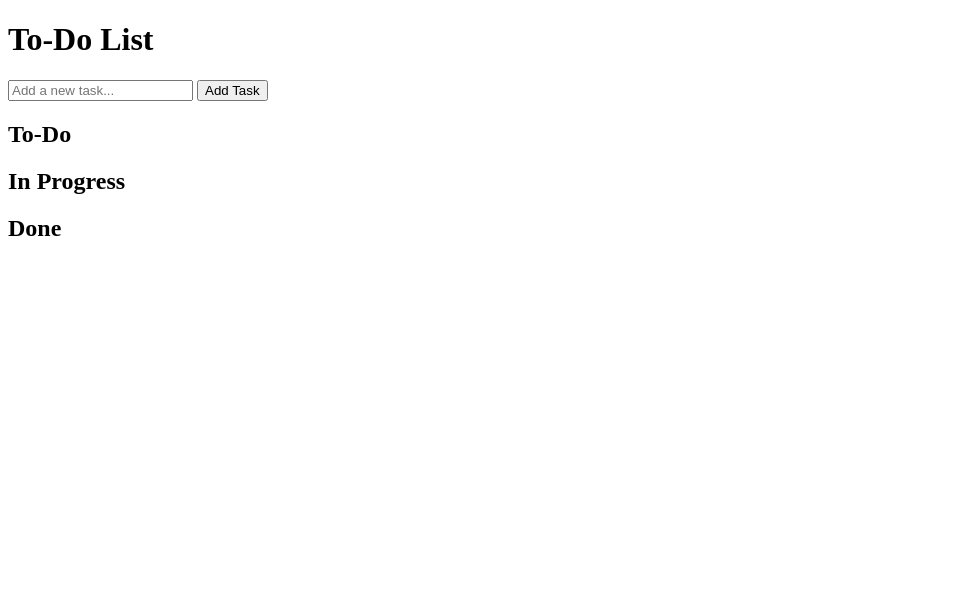
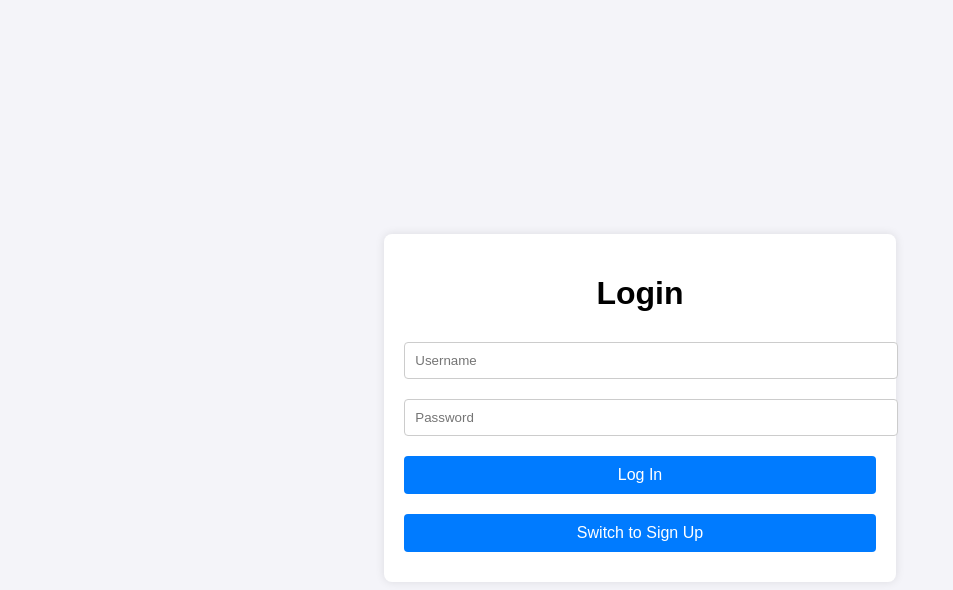
Before and after one commit to hlhol/learn_sqllit, a plain HTML site: page temp/index.html in a window 1280 px wide. Shown: the whole page, without its empty margins (0-953 px from the left). Drawn offline with Linux system fonts and the light colour scheme.

Commit message:
edit the html page + do css & js to change the fourm

```diff
--- a/temp/index.html
+++ b/temp/index.html
@@ -3,34 +3,19 @@
 <head>
     <meta charset="UTF-8">
     <meta name="viewport" content="width=device-width, initial-scale=1.0">
-    <title>To-Do List</title>
+    <title>Login or Sign Up</title>
     <link rel="stylesheet" href="main.css">
 </head>
 <body>
     <div class="container">
-        <h1>To-Do List</h1>
-
-        <form id="task-form">
-            <input type="text" id="new-task" placeholder="Add a new task..." required>
-            <button type="submit">Add Task</button>
+        <h1 id="form-title">Login</h1>
+        <form id="auth-form" action="/login" method="post">
+            <input type="text" id="username" name="username" placeholder="Username" required>
+            <input type="password" id="password" name="password" placeholder="Password" required>
+            <button type="submit">Log In</button>
         </form>
-
-        <div class="task-section">
-            <h2>To-Do</h2>
-            <ul id="todo-list"></ul>
-        </div>
-
-        <div class="task-section">
-            <h2>In Progress</h2>
-            <ul id="indoing-list"></ul>
-        </div>
-
-        <div class="task-section">
-            <h2>Done</h2>
-            <ul id="done-list"></ul>
-        </div>
+        <button class="switch-button" onclick="switchForm()">Switch to Sign Up</button>
     </div>
-
     <script src="index.js"></script>
 </body>
 </html>
--- a/temp/index.js
+++ b/temp/index.js
@@ -0,0 +1,20 @@
+// index.js
+
+function switchForm() {
+    const formTitle = document.getElementById('form-title');
+    const authForm = document.getElementById('auth-form');
+    const submitButton = authForm.querySelector('button[type="submit"]');
+    const switchButton = document.querySelector('.switch-button');
+
+    if (formTitle.textContent === 'Login') {
+        formTitle.textContent = 'Sign Up';
+        authForm.action = '/signup';
+        submitButton.textContent = 'Sign Up';
+        switchButton.textContent = 'Switch to Login';
+    } else {
+        formTitle.textContent = 'Login';
+        authForm.action = '/login';
+        submitButton.textContent = 'Log In';
+        switchButton.textContent = 'Switch to Sign Up';
+    }
+}
--- a/temp/main.css
+++ b/temp/main.css
@@ -0,0 +1,55 @@
+/* styles.css */
+
+body {
+    display: flex;
+    justify-content: center;
+    align-items: center;
+    height: 100vh;
+    background-color: #f4f4f9;
+    font-family: Arial, sans-serif;
+}
+
+.container {
+    text-align: center;
+    padding: 20px;
+    background: white;
+    border-radius: 8px;
+    box-shadow: 0 0 10px rgba(0, 0, 0, 0.1);
+}
+
+.container h1 {
+    margin-bottom: 20px;
+}
+
+.container input {
+    width: 100%;
+    padding: 10px;
+    margin: 10px 0;
+    border: 1px solid #ccc;
+    border-radius: 4px;
+}
+
+.container button {
+    width: 100%;
+    padding: 10px;
+    margin: 10px 0;
+    border: none;
+    border-radius: 4px;
+    background-color: #007BFF;
+    color: white;
+    font-size: 16px;
+    cursor: pointer;
+    transition: background-color 0.3s ease;
+}
+
+.container button:hover {
+    background-color: #0056b3;
+}
+
+.switch-button {
+    background-color: #6c757d;
+}
+
+.switch-button:hover {
+    background-color: #5a6268;
+}
```
Also changed, not shown: 1 other file.
